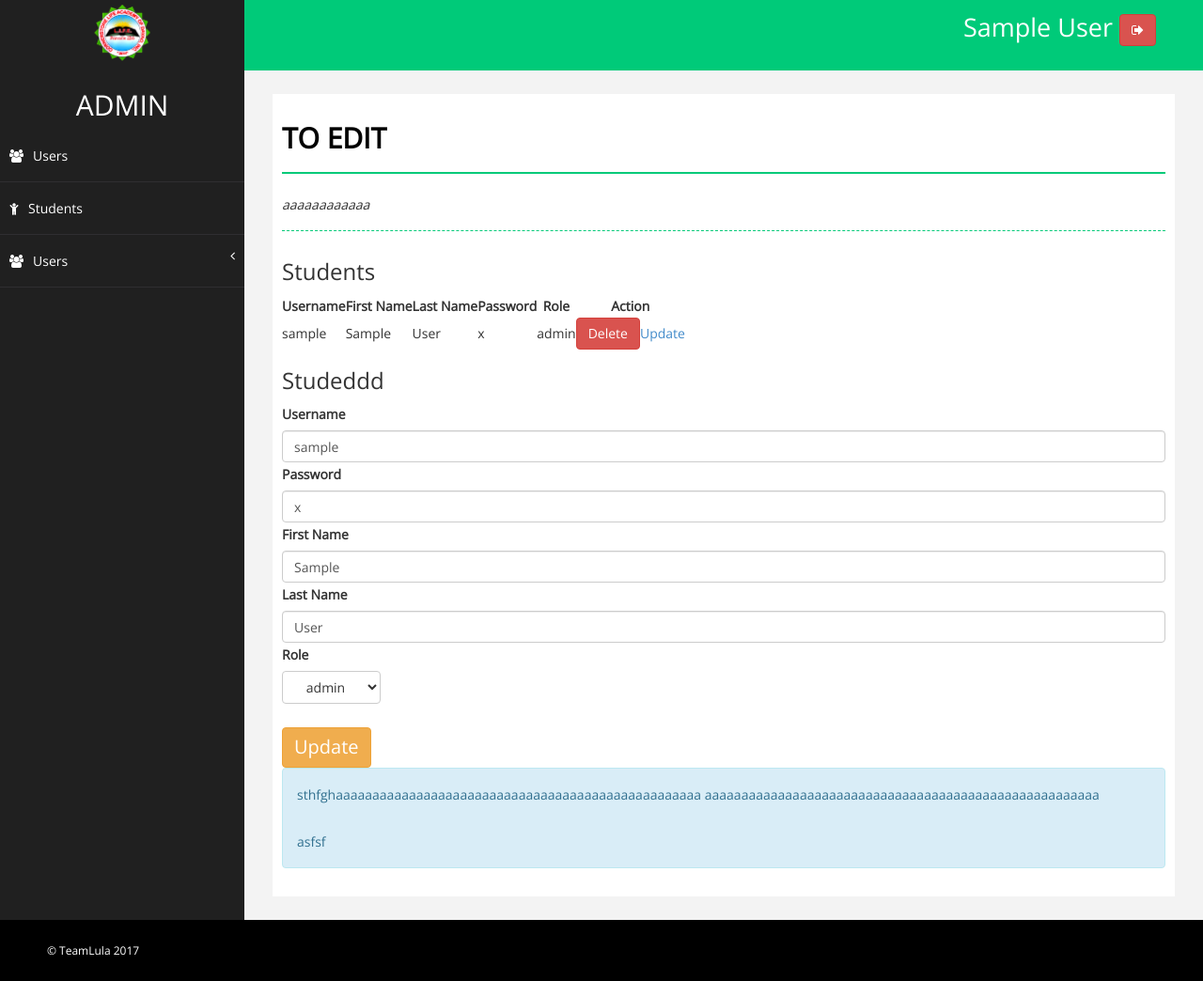
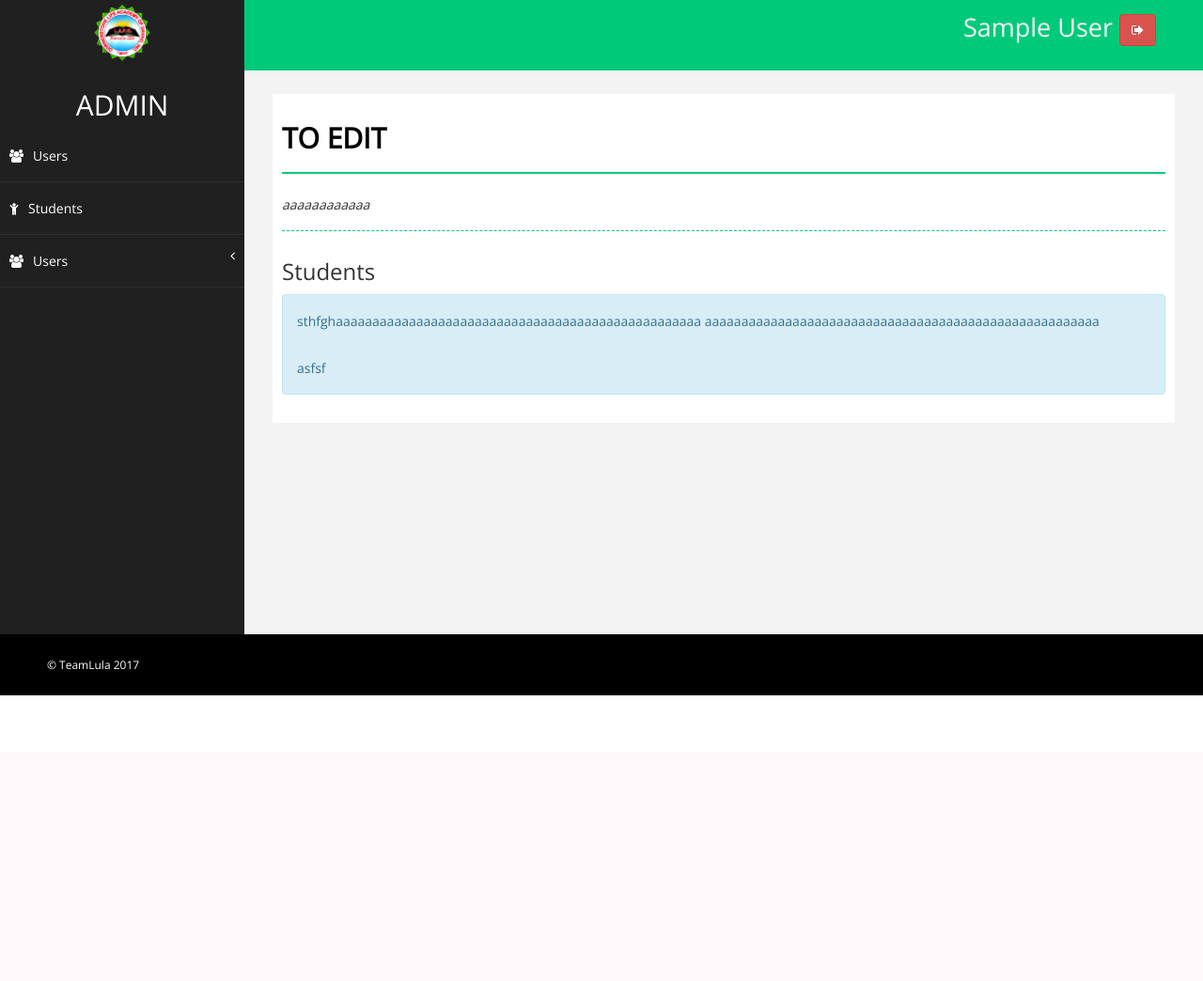
Before and after one commit to Arcaz21/TeamLola, a PHP site: page /admin1.php in a window 1280 px wide. Shown: the whole page at 94% size. After the commit the page ends 740 px from the top, so only its background shows below. Run offline with PHP 8.4, Linux system fonts and the light colour scheme; the visitor is signed in with stand-in values (Sample User, id 1); tables that the repository leaves empty or names only in its code hold one stand-in row (values such as "Sample post").

Commit message:
changed id to defaultOpen

```diff
--- a/Lula/views/admin1.php
+++ b/Lula/views/admin1.php
@@ -66,7 +66,7 @@ if( !isset($_SESSION['username']) && !isset($_SESSION['password'])){
                             </a>
                         </li>
                         <li>
-                            <a style="cursor: pointer;" class="tablinks" onclick="options(event, 'Students')" id="autoclick">
+                            <a style="cursor: pointer;" class="tablinks" onclick="options(event, 'Students')" id="defaultOpen">
                                 <i class="fa fa-child"></i>Students
 
                             </a>
@@ -145,8 +145,6 @@ if( !isset($_SESSION['username']) && !isset($_SESSION['password'])){
                                     </tbody>
                                 </table>
                             </div>
-
-
                             <div id="Usersupdate" class="tabcontent">
                                 <?php $data = $db -> getUser($idd); ?>
                                 <h3>Studeddd</h3>
@@ -183,8 +181,6 @@ if( !isset($_SESSION['username']) && !isset($_SESSION['password'])){
                                     </div>
                                 </form>
                             </div>
-
-
                         </div>
                     </div>
                     <!-- /. ROW  -->
```
Lines whose indentation alone changed are shown as unchanged.
